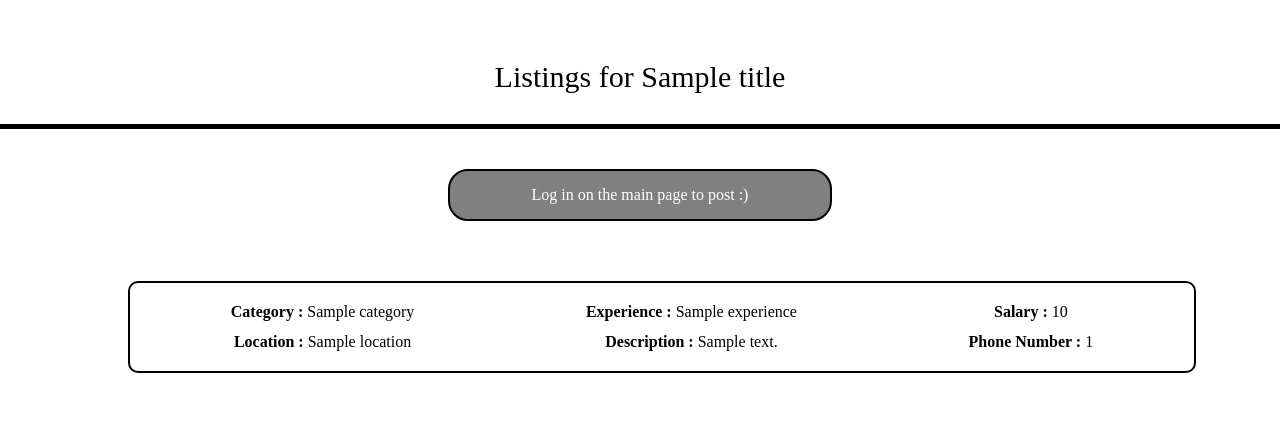
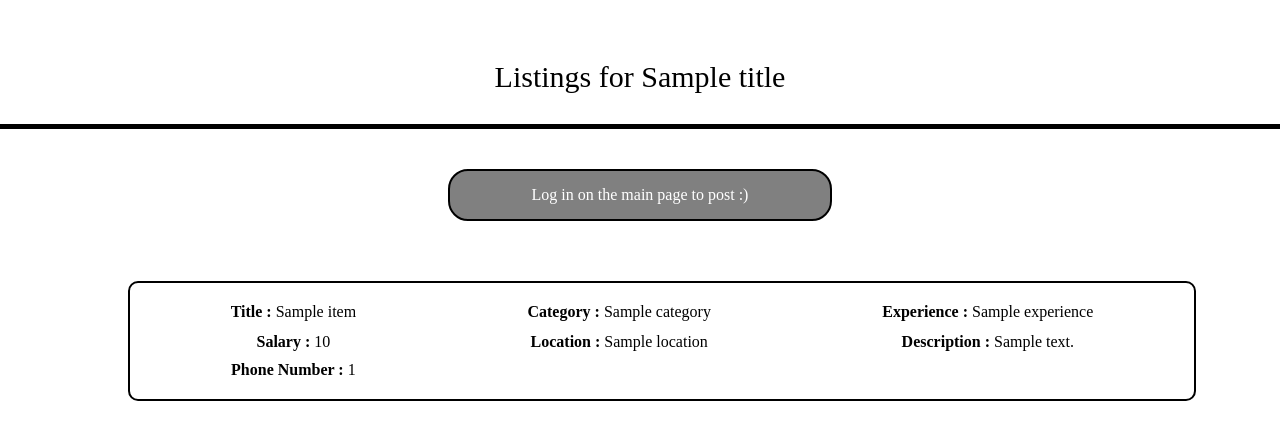
Before and after one commit to SolaOgunsola/422x-cloud9, a Flask app: template cloud_flask_app/app/templates/user/ListViewJob.html in a window 1280 px wide. Shown: the top 440 px of the page. Run offline with Flask 2, Linux system fonts and the light colour scheme; the template is opened without the code that fills it: most values are stand-ins (such as "Sample title", 1, 10 or a date in 2020).

Commit message:
added title

```diff
--- a/cloud_flask_app/app/templates/user/ListViewJob.html
+++ b/cloud_flask_app/app/templates/user/ListViewJob.html
@@ -68,6 +68,12 @@
     {% for item in contents %}
     <div class="item">
       <div class="brief">
+        {% if item.title != null %}
+        <div class="attribute">
+          <label> Title :</label>
+         {{ item.title }}
+        </div>
+        {% endif %}
         {% if item.category != null %}
         <div class="attribute">
           <label> Category :</label>
```
